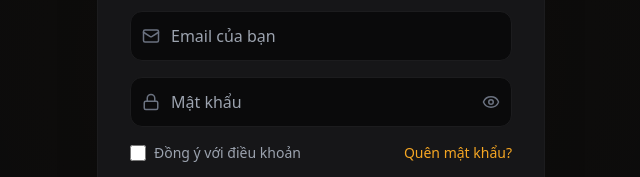
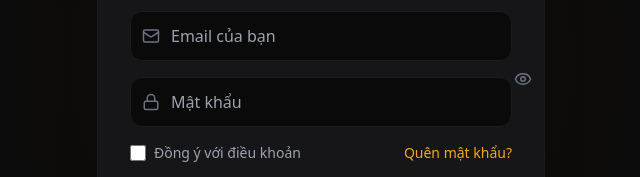
Before and after one commit to Thien-2008/taskbee, a Next.js app: page /auth in a window 1280 px wide. Shown: the part 337-514 px from the top of the page, without its empty margins (319-959 px from the left). Built offline with nearby package versions, Linux system fonts and the light colour scheme; no server answers.

Commit message:
Fix: TypeScript types for InputField and event handlers

```diff
--- a/src/app/auth/page.tsx
+++ b/src/app/auth/page.tsx
@@ -1,6 +1,6 @@
 'use client'
 
-import { useState, useEffect, Suspense } from 'react'
+import { useState, Suspense, ComponentType } from 'react'
 import { useRouter, useSearchParams } from 'next/navigation'
 import { motion, AnimatePresence } from 'framer-motion'
 import { createBrowserClient } from '@supabase/ssr'
@@ -99,15 +99,9 @@ function AuthForm() {
                 <p className="text-gray-400 text-sm mt-2">Chào mừng trở lại</p>
               </div>
               <form onSubmit={handleLogin} className="space-y-4">
-                <div className="relative group">
-                  <div className="absolute left-3 top-1/2 -translate-y-1/2 text-gray-500 group-focus-within:text-[#F5A623]"><Mail size={18} /></div>
-                  <input type="email" required value={email} onChange={e => setEmail(e.target.value)} placeholder="Email của bạn" className={`${inputClass} pl-10`} />
-                </div>
-                <div className="relative group">
-                  <div className="absolute left-3 top-1/2 -translate-y-1/2 text-gray-500 group-focus-within:text-[#F5A623]"><Lock size={18} /></div>
-                  <input type={showPass ? 'text' : 'password'} required value={password} onChange={e => setPassword(e.target.value)} placeholder="Mật khẩu" className={`${inputClass} pl-10 pr-12`} />
-                  <button type="button" onClick={() => setShowPass(!showPass)} className="absolute right-3 top-1/2 -translate-y-1/2 text-gray-500">{showPass ? <EyeOff size={18} /> : <Eye size={18} />}</button>
-                </div>
+                <InputField icon={Mail} type="email" required value={email} onChange={(e: React.ChangeEvent<HTMLInputElement>) => setEmail(e.target.value)} placeholder="Email của bạn" className={`${inputClass} pl-10`} />
+                <InputField icon={Lock} type={showPass ? 'text' : 'password'} required value={password} onChange={(e: React.ChangeEvent<HTMLInputElement>) => setPassword(e.target.value)} placeholder="Mật khẩu" className={`${inputClass} pl-10 pr-12`} />
+                <button type="button" onClick={() => setShowPass(!showPass)} className="absolute right-3 top-1/2 -translate-y-1/2 text-gray-500">{showPass ? <EyeOff size={18} /> : <Eye size={18} />}</button>
                 <div className="flex items-center justify-between text-sm">
                   <label className="flex items-center gap-2 text-gray-400 cursor-pointer">
                     <input type="checkbox" className="accent-[#F5A623] w-4 h-4" required />
@@ -135,11 +129,11 @@ function AuthForm() {
               </button>
               <h2 className="text-2xl font-space-grotesk font-bold text-white mb-6">Tạo tài khoản mới</h2>
               <form onSubmit={handleRegister} className="space-y-4">
-                <InputField icon={User} type="text" value={fullName} onChange={e => setFullName(e.target.value)} placeholder="Họ và tên" required />
-                <InputField icon={Mail} type="email" value={email} onChange={e => setEmail(e.target.value)} placeholder="Email" required />
-                <InputField icon={User} type="text" value={username} onChange={e => setUsername(e.target.value)} placeholder="Tên đăng nhập (tùy chọn)" />
-                <InputField icon={Lock} type="password" value={password} onChange={e => setPassword(e.target.value)} placeholder="Mật khẩu" required />
-                <InputField icon={Shield} type="text" value={refCode} onChange={e => setRefCode(e.target.value)} placeholder="Mã giới thiệu (nếu có)" disabled={!!referralParam} />
+                <InputField icon={User} type="text" value={fullName} onChange={(e: React.ChangeEvent<HTMLInputElement>) => setFullName(e.target.value)} placeholder="Họ và tên" required />
+                <InputField icon={Mail} type="email" value={email} onChange={(e: React.ChangeEvent<HTMLInputElement>) => setEmail(e.target.value)} placeholder="Email" required />
+                <InputField icon={User} type="text" value={username} onChange={(e: React.ChangeEvent<HTMLInputElement>) => setUsername(e.target.value)} placeholder="Tên đăng nhập (tùy chọn)" />
+                <InputField icon={Lock} type="password" value={password} onChange={(e: React.ChangeEvent<HTMLInputElement>) => setPassword(e.target.value)} placeholder="Mật khẩu" required />
+                <InputField icon={Shield} type="text" value={refCode} onChange={(e: React.ChangeEvent<HTMLInputElement>) => setRefCode(e.target.value)} placeholder="Mã giới thiệu (nếu có)" disabled={!!referralParam} />
                 <div className="flex items-start gap-2 text-xs text-gray-400">
                   <input type="checkbox" className="accent-[#F5A623] mt-1" required />
                   <span>Tôi đồng ý với <a href="/terms" target="_blank" className="text-[#F5A623] underline">điều khoản</a> và <a href="/privacy" target="_blank" className="text-[#F5A623] underline">chính sách bảo mật</a></span>
@@ -158,13 +152,13 @@ function AuthForm() {
               <h2 className="text-2xl font-space-grotesk font-bold text-white mb-2">Quên mật khẩu</h2>
               <p className="text-gray-400 text-sm mb-6">Nhập Email đã đăng ký để nhận hướng dẫn khôi phục.</p>
               <form onSubmit={handleForgot} className="space-y-6">
-                <InputField icon={Mail} type="email" value={email} onChange={e => setEmail(e.target.value)} placeholder="Email của bạn" required />
+                <InputField icon={Mail} type="email" value={email} onChange={(e: React.ChangeEvent<HTMLInputElement>) => setEmail(e.target.value)} placeholder="Email của bạn" required />
                 {error && <div className="p-3 bg-red-500/10 border border-red-500/20 rounded-xl text-red-500 text-sm flex items-center gap-2"><X size={16} /> {error}</div>}
                 {success && <div className="p-3 bg-green-500/10 border border-green-500/20 rounded-xl text-green-500 text-sm flex items-center gap-2"><Check size={16} /> {success}</div>}
                 <button disabled={loading} className="w-full bg-[#F5A623] text-black font-bold py-3 rounded-xl hover:bg-[#FFC04D] transition-all flex items-center justify-center gap-2">
                   {loading ? <Loader2 className="animate-spin" size={20} /> : 'Gửi yêu cầu'}
                 </button>
-                <button onClick={() => setMode('login')} className="w-full text-center text-sm text-gray-400">← Trở về đăng nhập</button>
+                <button type="button" onClick={() => setMode('login')} className="w-full text-center text-sm text-gray-400">← Trở về đăng nhập</button>
               </form>
             </motion.div>
           )}
@@ -174,13 +168,17 @@ function AuthForm() {
   )
 }
 
-function InputField({ icon: Icon, ...props }: any) {
+interface InputFieldProps extends React.InputHTMLAttributes<HTMLInputElement> {
+  icon: ComponentType<{ size?: number | string }>
+}
+
+function InputField({ icon: Icon, ...props }: InputFieldProps) {
   return (
     <div className="relative group">
       <div className="absolute left-3 top-1/2 -translate-y-1/2 text-gray-500 group-focus-within:text-[#F5A623] transition-colors">
         <Icon size={18} />
       </div>
-      <input {...props} className="w-full bg-[#0a0a0b] border border-[#1C1C1E] text-white pl-10 pr-4 py-3 rounded-xl focus:border-[#F5A623] focus:ring-1 focus:ring-[#F5A623] outline-none transition-all font-dm-sans" />
+      <input {...props} className={`w-full bg-[#0a0a0b] border border-[#1C1C1E] text-white pl-10 pr-4 py-3 rounded-xl focus:border-[#F5A623] focus:ring-1 focus:ring-[#F5A623] outline-none transition-all font-dm-sans ${props.className ?? ''}`} />
     </div>
   )
 }
```
